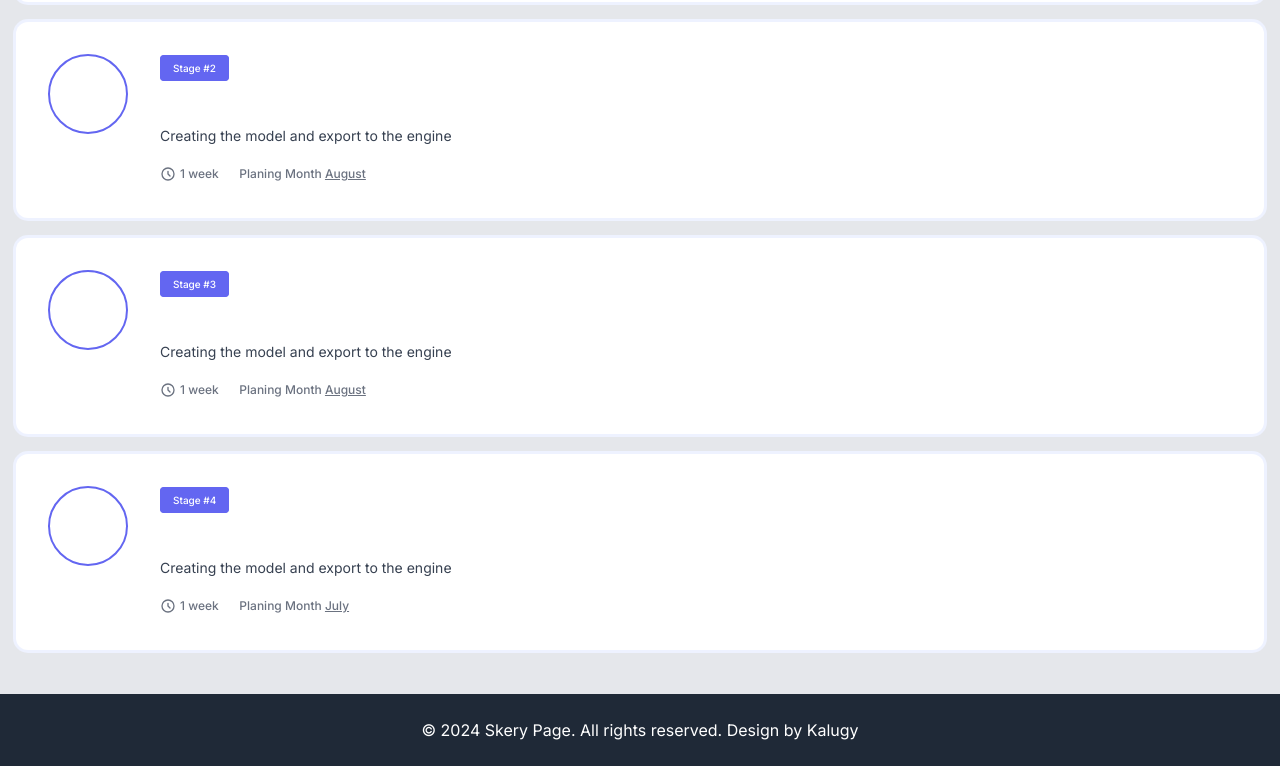
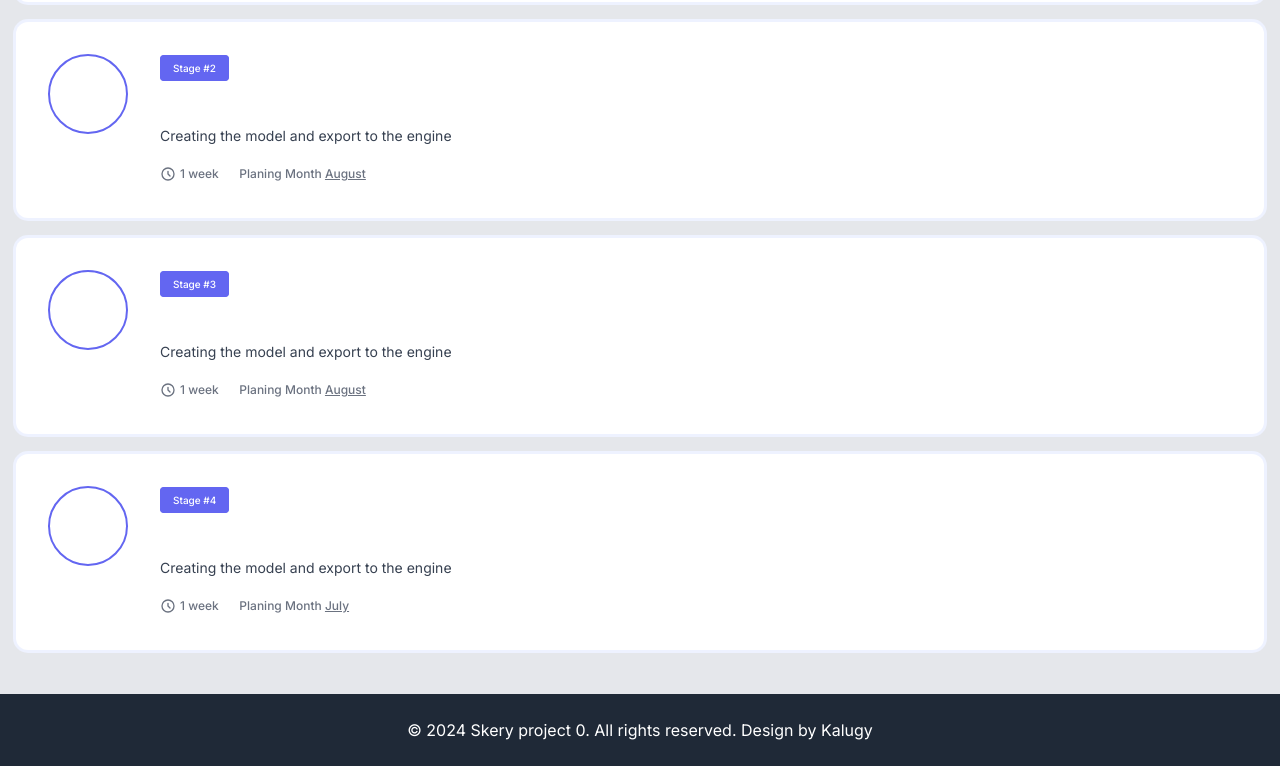
Before and after one commit to Kalugy/maratonapucrs, a Next.js app: page / in a window 1280 px wide. Shown: the part 490-1256 px from the top of the page. Built offline with nearby package versions, Linux system fonts and the light colour scheme.

Commit message:
changes a name

```diff
--- a/src/app/page.tsx
+++ b/src/app/page.tsx
@@ -80,7 +80,7 @@ export default function Home() {
 
       <footer className="bg-gray-800 text-white py-6">
         <div className="container mx-auto text-center">
-          <p>&copy; 2024 Skery Page. All rights reserved. Design by Kalugy</p>
+          <p>&copy; 2024 Skery project 0. All rights reserved. Design by Kalugy</p>
         </div>
       </footer>
     </div>
```
